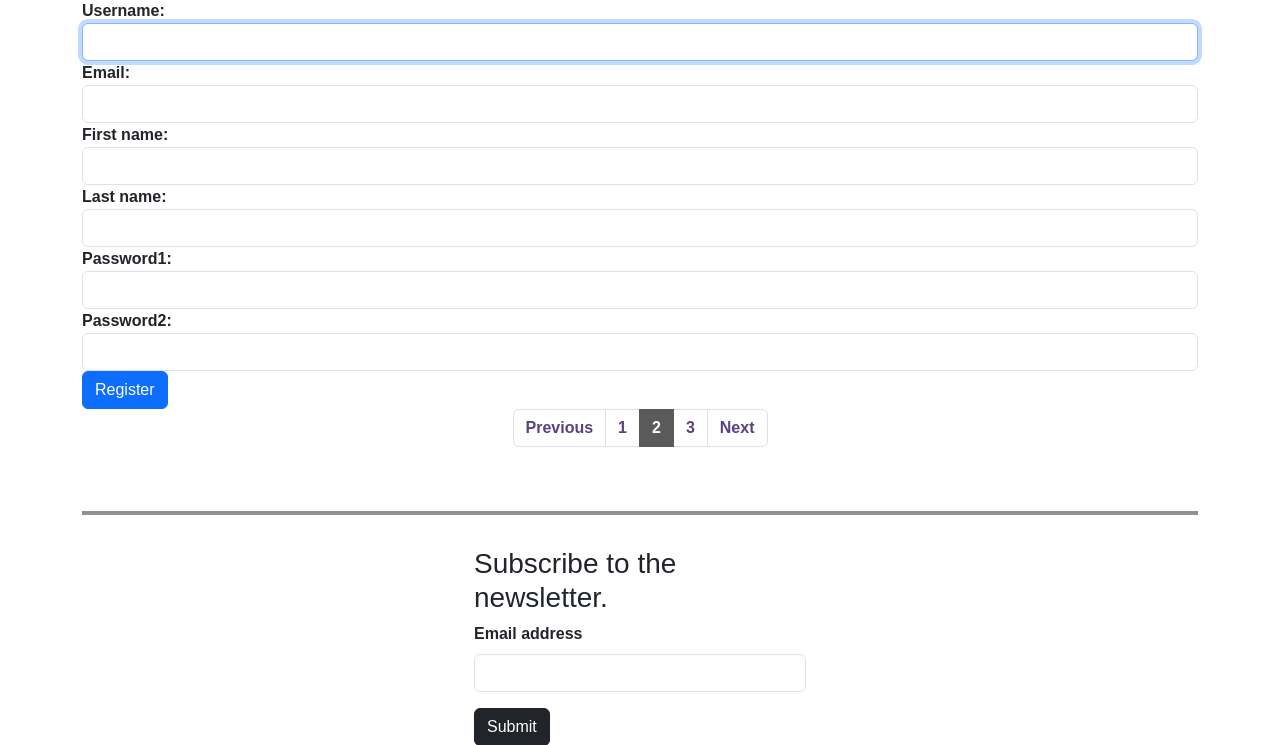
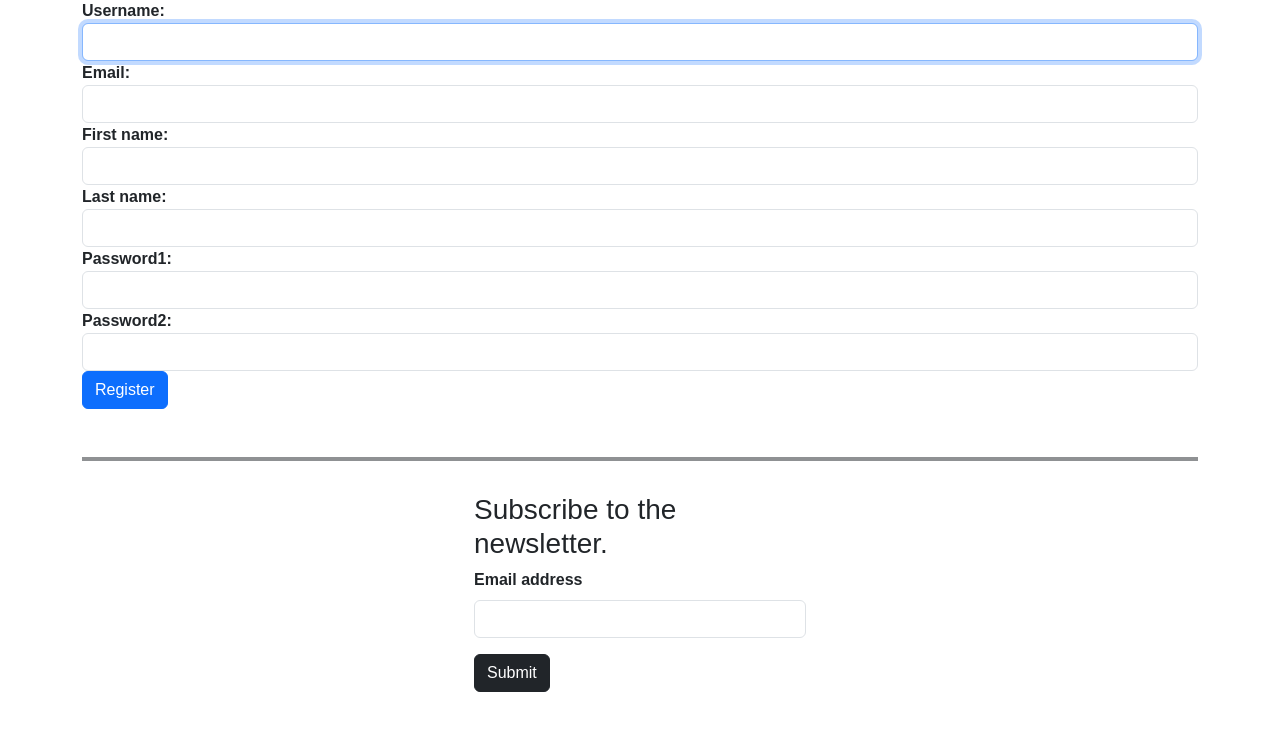
Before and after one commit to Rohit301005/BLOG, a Django app: page /accounts/register/ in a window 1280 px wide. Shown: the part 191-936 px from the top of the page. After the commit the page ends 883 px from the top, so only its background shows below. Run offline with Django 5.2, Linux system fonts and the light colour scheme.

Commit message:
pagination

```diff
--- a/templates/base.html
+++ b/templates/base.html
@@ -125,23 +125,7 @@
         {% block body %}
 
         {% endblock body %}
-        <div class="container d-flex justify-content-center">
-            <nav aria-label="Page navigation example">
-                <ul class="pagination">
-                    <li class="page-item"><a class="page-link" href="">Previous</a></li>
 
-                    <li class="page-item"><a class="page-link" href="">1</a></li>
-
-
-                    <li class="page-item active"><a class="page-link" href="#">2</a></li>
-
-                    <li class="page-item"><a class="page-link" href="">3</a></li>
-
-                    <li class="page-item"><a class="page-link" href="">Next</a></li>
-
-                </ul>
-            </nav>
-        </div>
 
     </div>
 
```
Also changed, not shown: posts/templates/posts/index.html (+26 -0 lines), posts/views.py (+6 -2 lines).
